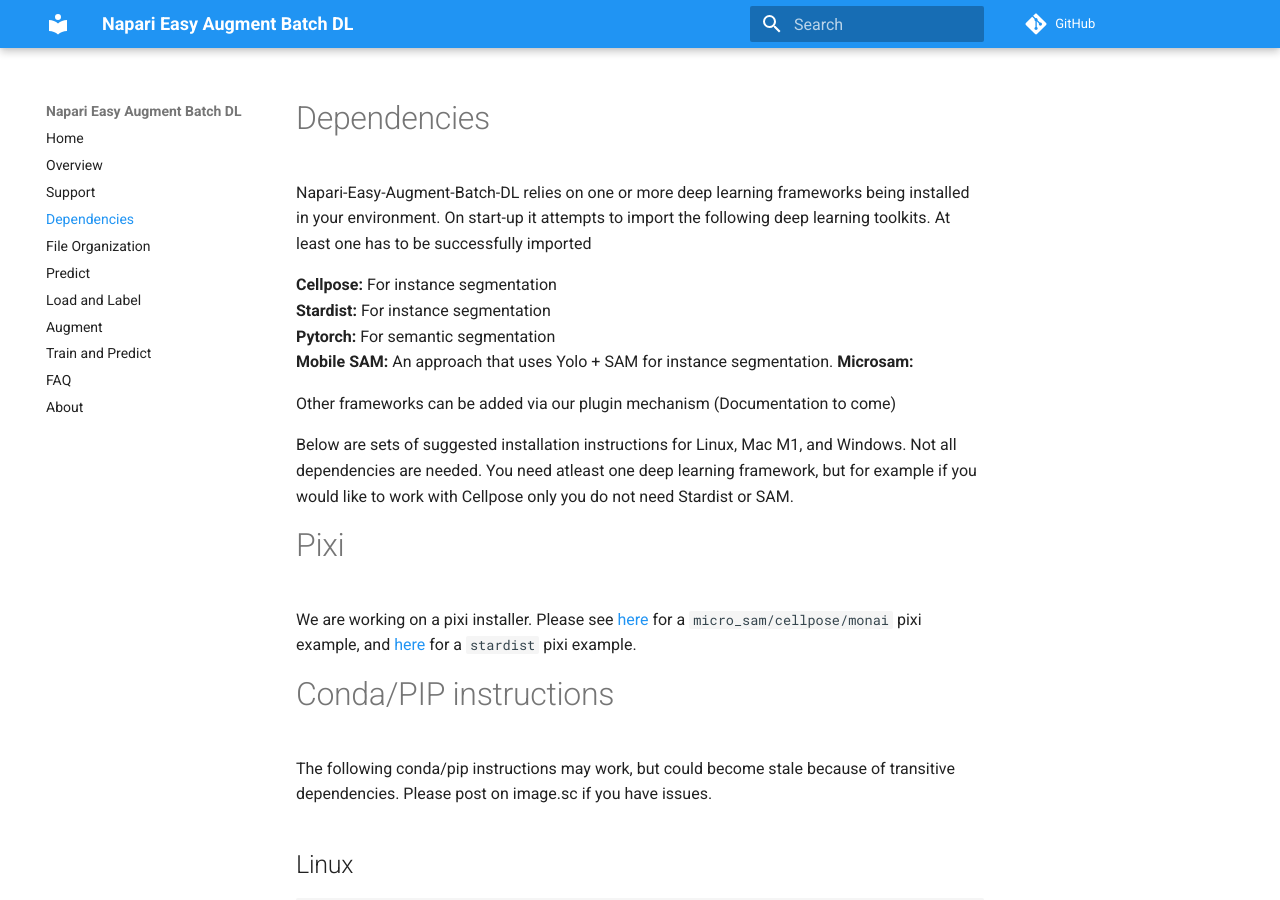
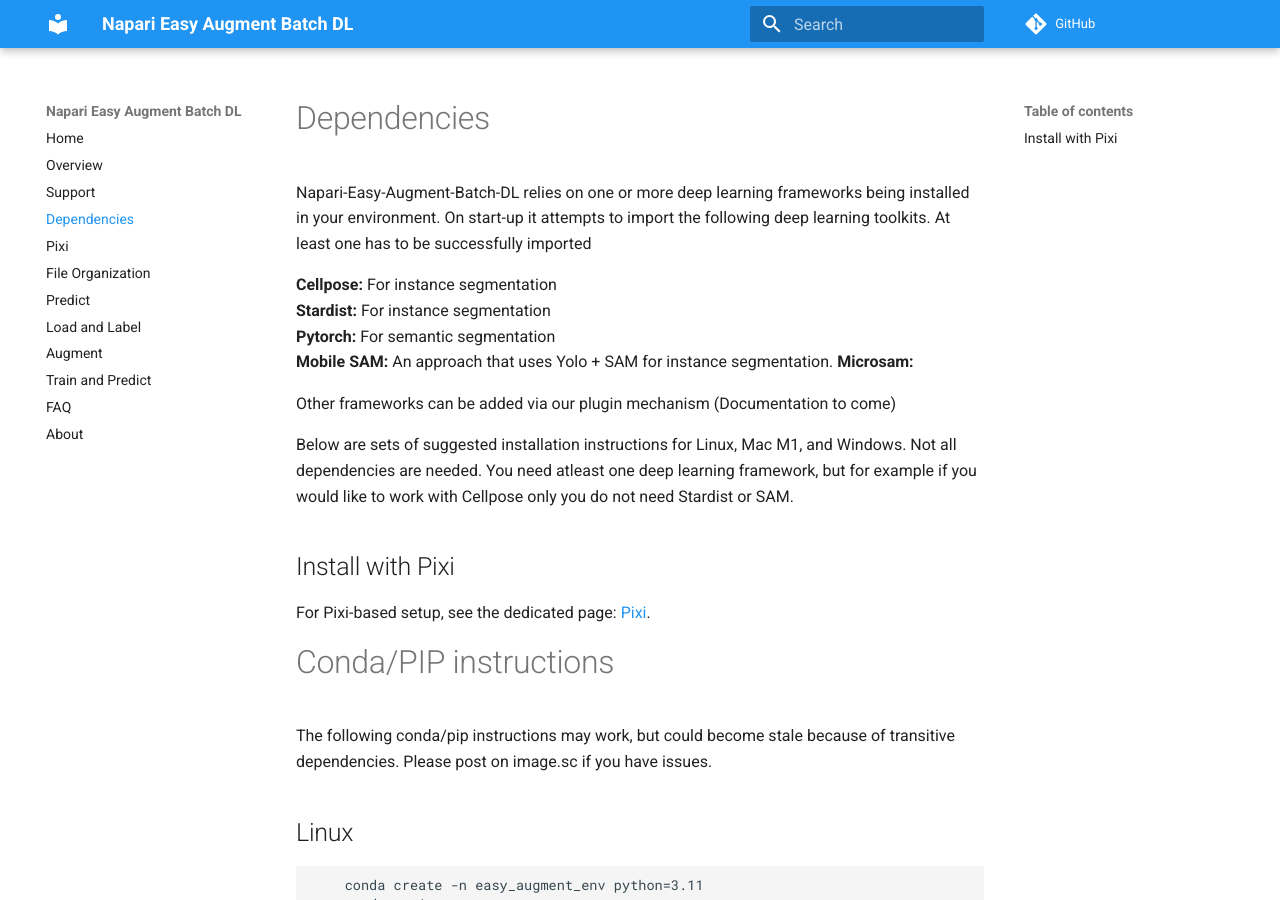
Before and after one commit to True-North-Intelligent-Algorithms/napari-easy-augment-batch-dl, an MkDocs documentation site: the page built from docs/dependencies.md, in a window 1280 px wide and 900 px high. Built offline with MkDocs 1.6.1 and Material for MkDocs 9.7.7, drawn with Linux system fonts in a browser that asks for light colours.

Commit message:
Add pixi section

````diff
--- a/docs/dependencies.md
+++ b/docs/dependencies.md
@@ -12,9 +12,9 @@
 
 Below are sets of suggested installation instructions for Linux, Mac M1, and Windows.  Not all dependencies are needed.  You need atleast one deep learning framework, but for example if you would like to work with Cellpose only you do not need Stardist or SAM.
 
-# Pixi
+## Install with Pixi
 
-We are working on a pixi installer.  Please see [here](https://github.com/True-North-Intelligent-Algorithms/napari-easy-augment-batch-dl/tree/main/pixi/microsam_cellpose3) for a ```micro_sam/cellpose/monai``` pixi example, and [here](https://github.com/True-North-Intelligent-Algorithms/napari-easy-augment-batch-dl/tree/main/pixi/stardist) for a ```stardist``` pixi example.
+For Pixi-based setup, see the dedicated page: [Pixi](pixi.md).
 
 # Conda/PIP instructions
 
--- a/mkdocs.yml
+++ b/mkdocs.yml
@@ -14,6 +14,7 @@
   - Overview: overview.md
   - Support: support.md
   - Dependencies: dependencies.md
+  - Pixi: pixi.md
   - File Organization: file_organization.md
   - Predict: predict.md
   - Load and Label: load_and_label.md
````
